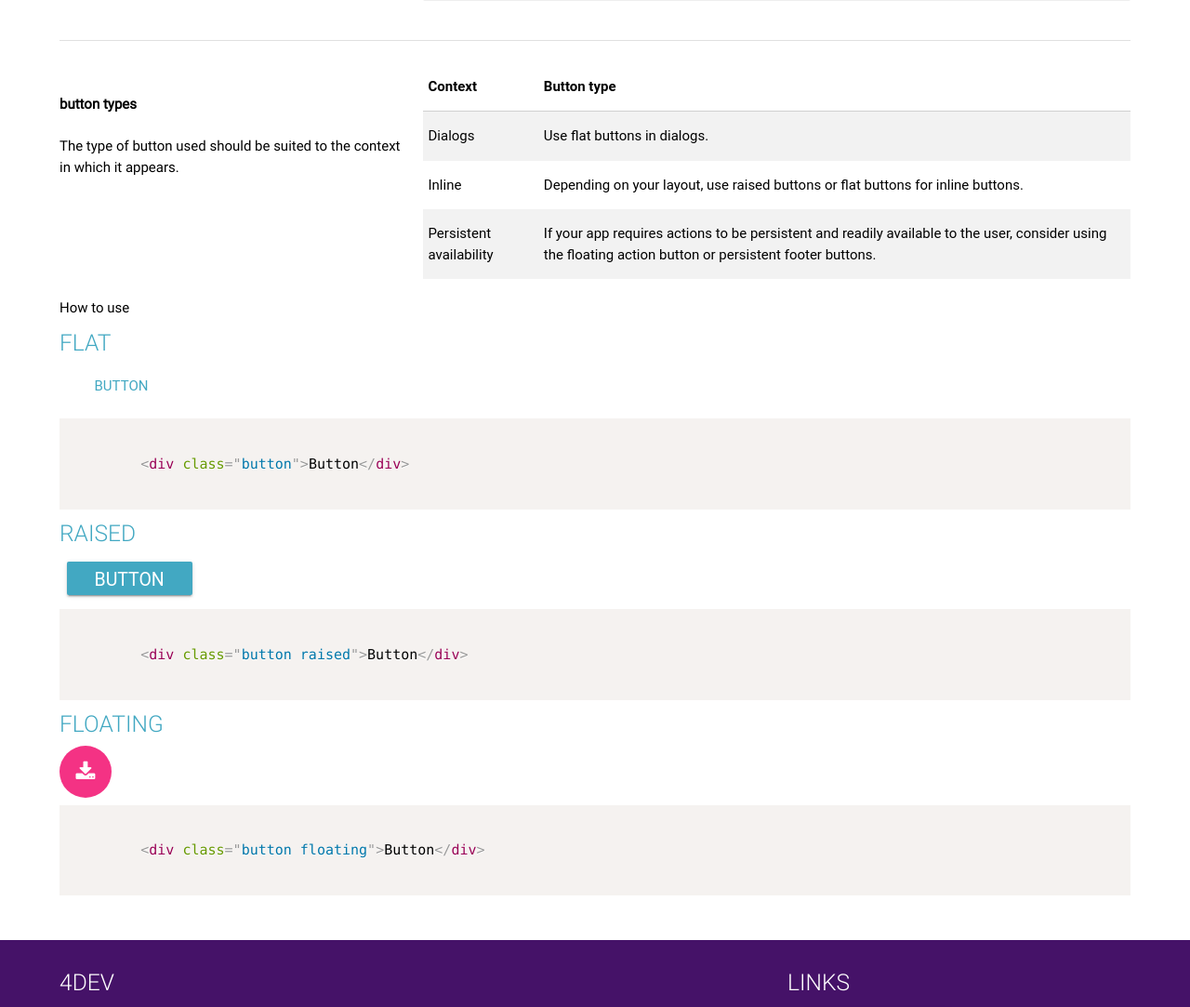
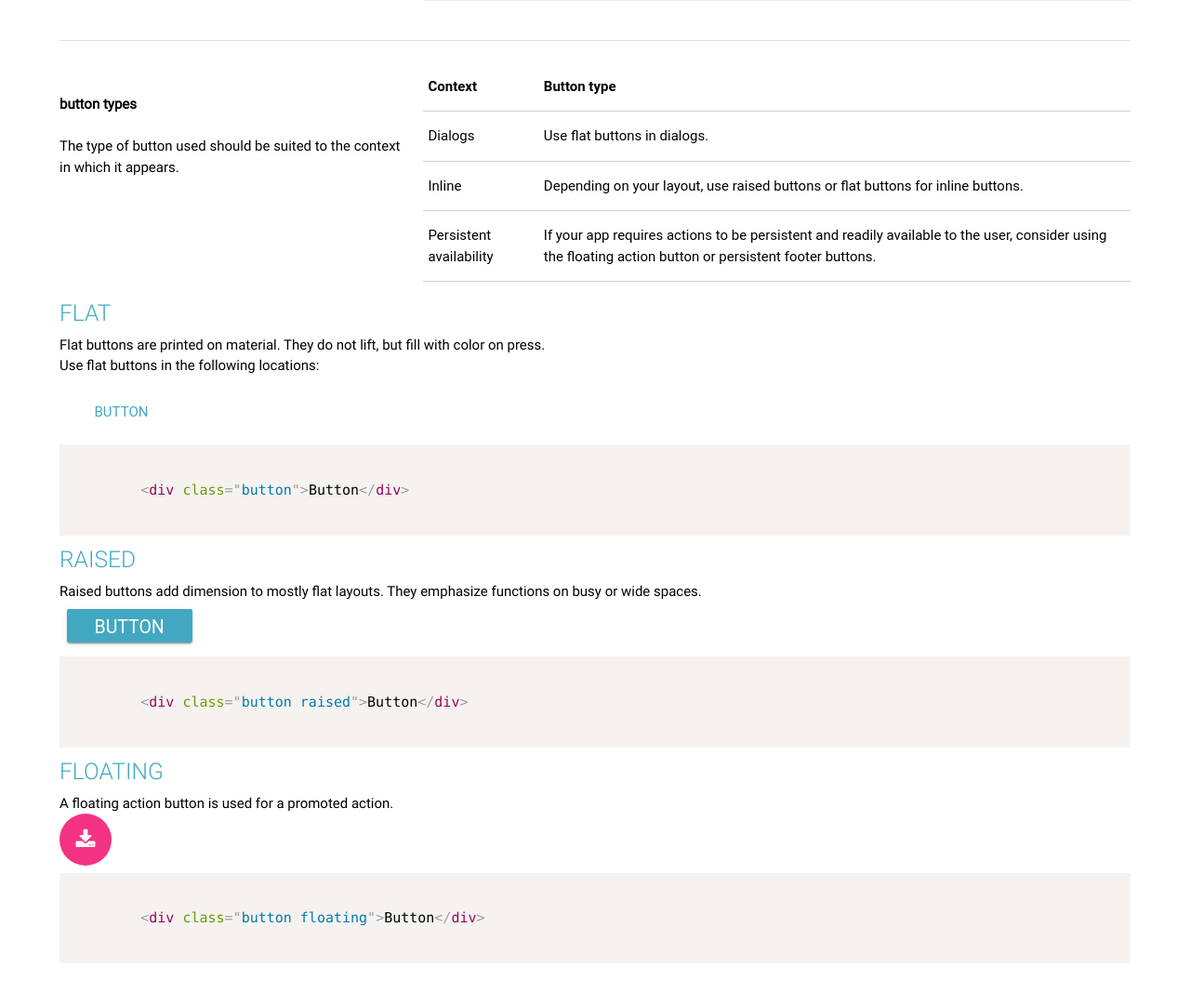
Before and after one commit to mbrooks8/Web4Devs-Framework, a PHP site: page /button.php in a window 1280 px wide. Shown: the part 1022-2105 px from the top of the page at 93% size. Run offline with PHP 8.4, Linux system fonts and the light colour scheme; data that the repository does not hold is empty; some libraries are stand-ins or nearby versions.

Commit message:
More documentation

```diff
--- a/button.php
+++ b/button.php
@@ -163,7 +163,7 @@ include("./php/template/topNav.php");
 				<p>The type of button used should be suited to the context in which it appears.</p>
 			</div>
 			<div class="col s12 m8">
-				<table class="striped highlight">
+				<table class="bordered highlight">
 					<thead>
 						<tr>
 							<th>Context</th>
@@ -188,18 +188,34 @@ include("./php/template/topNav.php");
 			</div>
 		</div><!--end row-->
 
-		<p>How to use</p>
 		<h5>Flat</h5>
+		<p>Flat buttons are printed on material. They do not lift, but fill with color on press.</p>
+		<p>Use flat buttons in the following locations:</p>
+		<ul class="editable" id="buttonFlatList">
+			<li>
+				On toolbars
+			</li>
+			<li>
+				In dialogs, to unify the button action with the dialog content
+			</li>
+			<li>
+				Inline, with padding, so the user can easily find them
+			</li>
+		</ul>
 		<div class="button">Button</div>
 		<pre><code class="language-markup">
 		&lt;div class="button">Button&lt;/div>
 		</code></pre>
+
 		<h5>Raised</h5>
+		<p>Raised buttons add dimension to mostly flat layouts. They emphasize functions on busy or wide spaces.</p>
 		<div class="button raised">Button</div>
 		<pre><code class="language-markup">
 		&lt;div class="button raised">Button&lt;/div>
 		</code></pre>
+
 		<h5>Floating</h5>
+		<p>A floating action button is used for a promoted action.</p>
 		<div class="button floatingg">
 			<i class="fa fa-download fa-2x" aria-hidden="true"></i>
 		</div>
```
